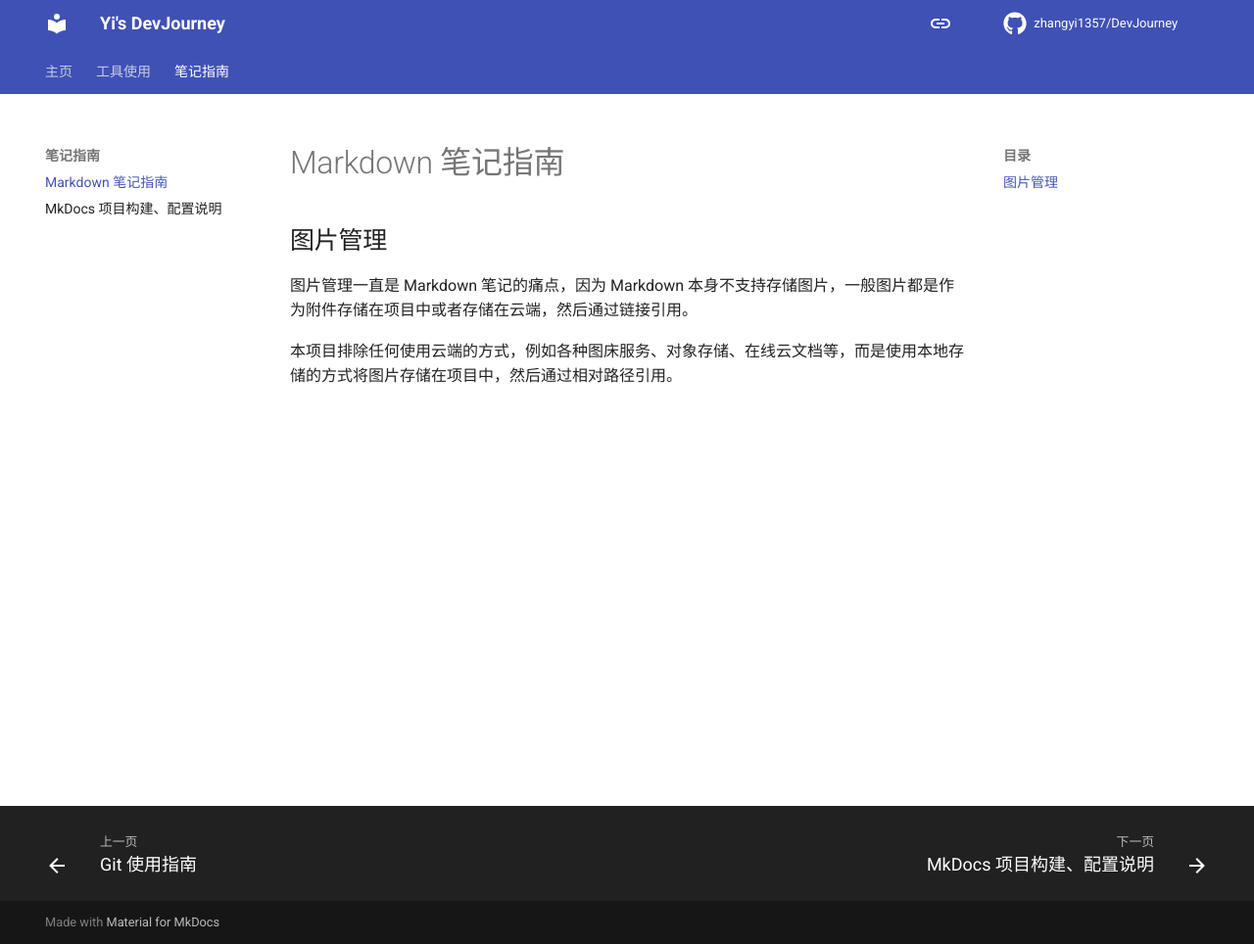
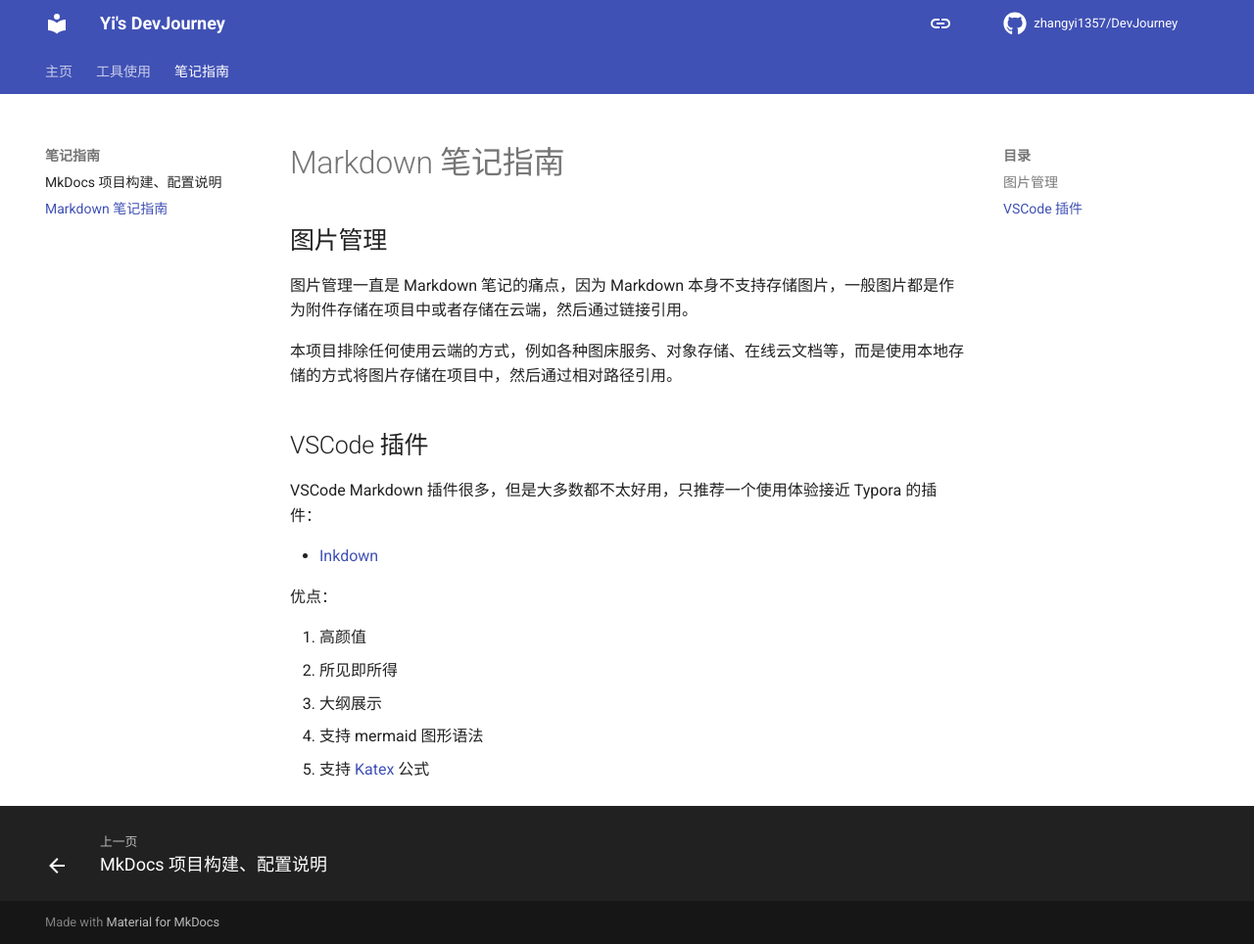
Before and after one commit to zhangyi1357/DevJourney, an MkDocs documentation site: the page built from docs/markdown-writing.md, in a window 1280 px wide and 964 px high. Shown: the whole window at 98% size. Built offline with MkDocs 1.6.1 and Material for MkDocs 9.7.7, drawn with Linux system fonts in a browser that asks for light colours; comment, search, counter and statistics services are not loaded.

Commit message:
Update mkdocs navigation and enhance markdown-writing documentation
- Added 'clangd-usage.md' to the mkdocs navigation for improved tool usage guidance.
- Reordered entries in the navigation to place 'markdown-writing.md' after 'project-building.md'.
- Expanded 'markdown-writing.md' with a new section recommending the 'Inkdown' VSCode plugin, detailing its advantages and features.

```diff
--- a/docs/markdown-writing.md
+++ b/docs/markdown-writing.md
@@ -5,3 +5,17 @@
 图片管理一直是 Markdown 笔记的痛点，因为 Markdown 本身不支持存储图片，一般图片都是作为附件存储在项目中或者存储在云端，然后通过链接引用。
 
 本项目排除任何使用云端的方式，例如各种图床服务、对象存储、在线云文档等，而是使用本地存储的方式将图片存储在项目中，然后通过相对路径引用。
+
+## VSCode 插件
+
+VSCode Markdown 插件很多，但是大多数都不太好用，只推荐一个使用体验接近 Typora 的插件：
+
+- [Inkdown](https://marketplace.visualstudio.com/items?itemName=1943time.inkdown)
+
+优点：
+
+1. 高颜值
+2. 所见即所得
+3. 大纲展示
+4. 支持 mermaid 图形语法
+5. 支持 [Katex](https://katex.org/) 公式
--- a/mkdocs.yml
+++ b/mkdocs.yml
@@ -4,9 +4,10 @@ nav:
   - 主页: index.md
   - 工具使用:
     - git-usage.md
+    - clangd-usage.md
   - 笔记指南:
+    - project-building.md
     - markdown-writing.md
-    - project-building.md
 
 repo_name: zhangyi1357/DevJourney
 repo_url: https://github.com/zhangyi1357/DevJourney
```
Also changed, not shown: docs/clangd-usage.md (added, +49 -0 lines).
